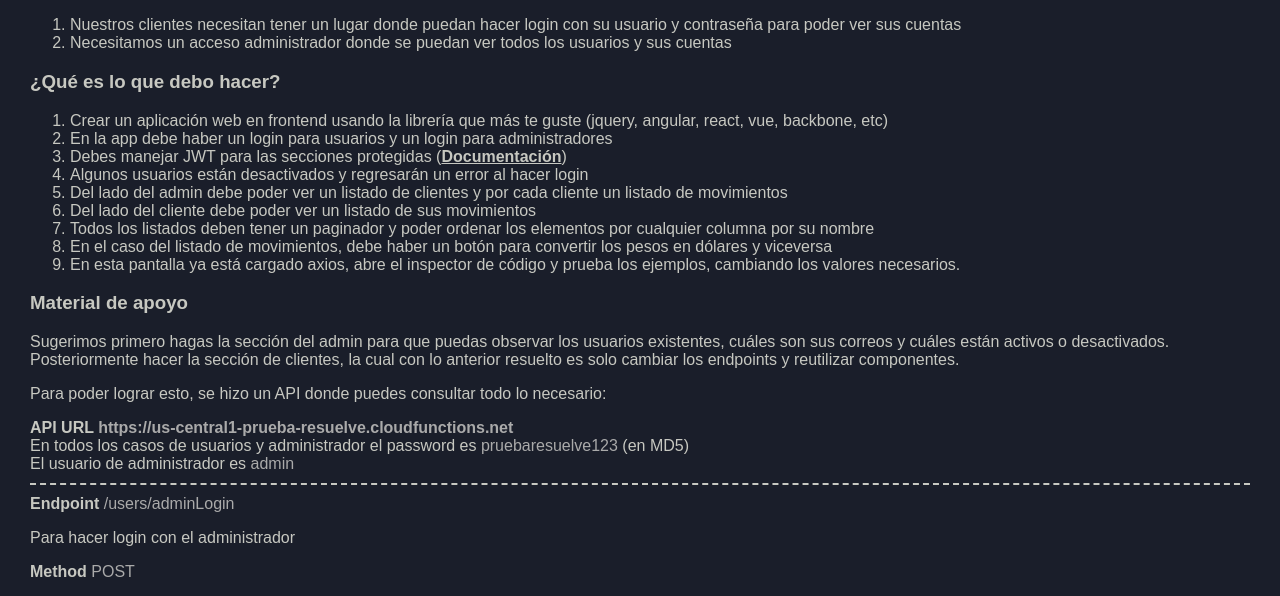
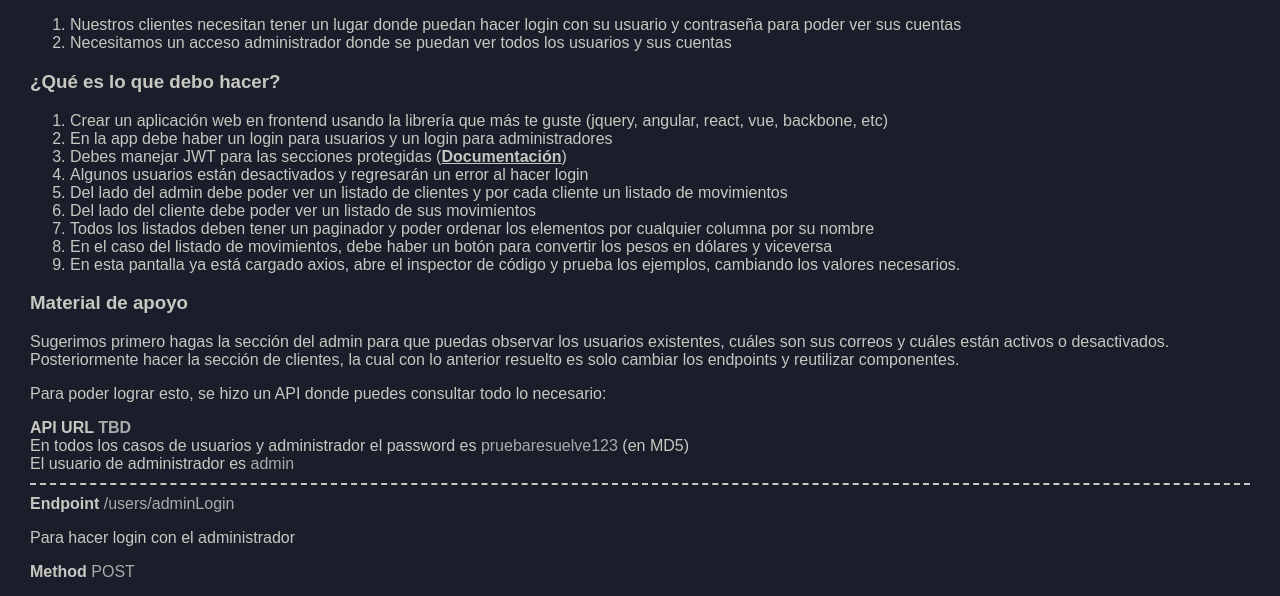
Before and after one commit to resuelve/resuelve-prueba-zero, a website: page app/public/frontend.pug in a window 1280 px wide. Shown: the part 113-709 px from the top of the page. Drawn offline with nearby package versions, Linux system fonts and the light colour scheme; files that its build step writes are made by us from their sources.

Commit message:
Chance url in statics, change build command

```diff
--- a/app/public/frontend.pug
+++ b/app/public/frontend.pug
@@ -24,7 +24,7 @@ block content
   p Para poder lograr esto, se hizo un API donde puedes consultar todo lo necesario:
   b
     |API URL
-    span.gray https://us-central1-prueba-resuelve.cloudfunctions.net
+    span.gray TBD
   div
     |En todos los casos de usuarios y administrador el password es
     span.gray pruebaresuelve123
--- a/package.json
+++ b/package.json
@@ -3,7 +3,7 @@
   "description": "Cloud Functions for Firebase",
   "scripts": {
     "start": "node ./app/index.js",
-    "buildIndex": "pug ./app/public/index.pug ./app/public/index.html"
+    "build:statics": "pug ./app/public"
   },
   "dependencies": {
     "body-parser": "^1.18.3",
```
Also changed, not shown: app/public/frontend.html.
